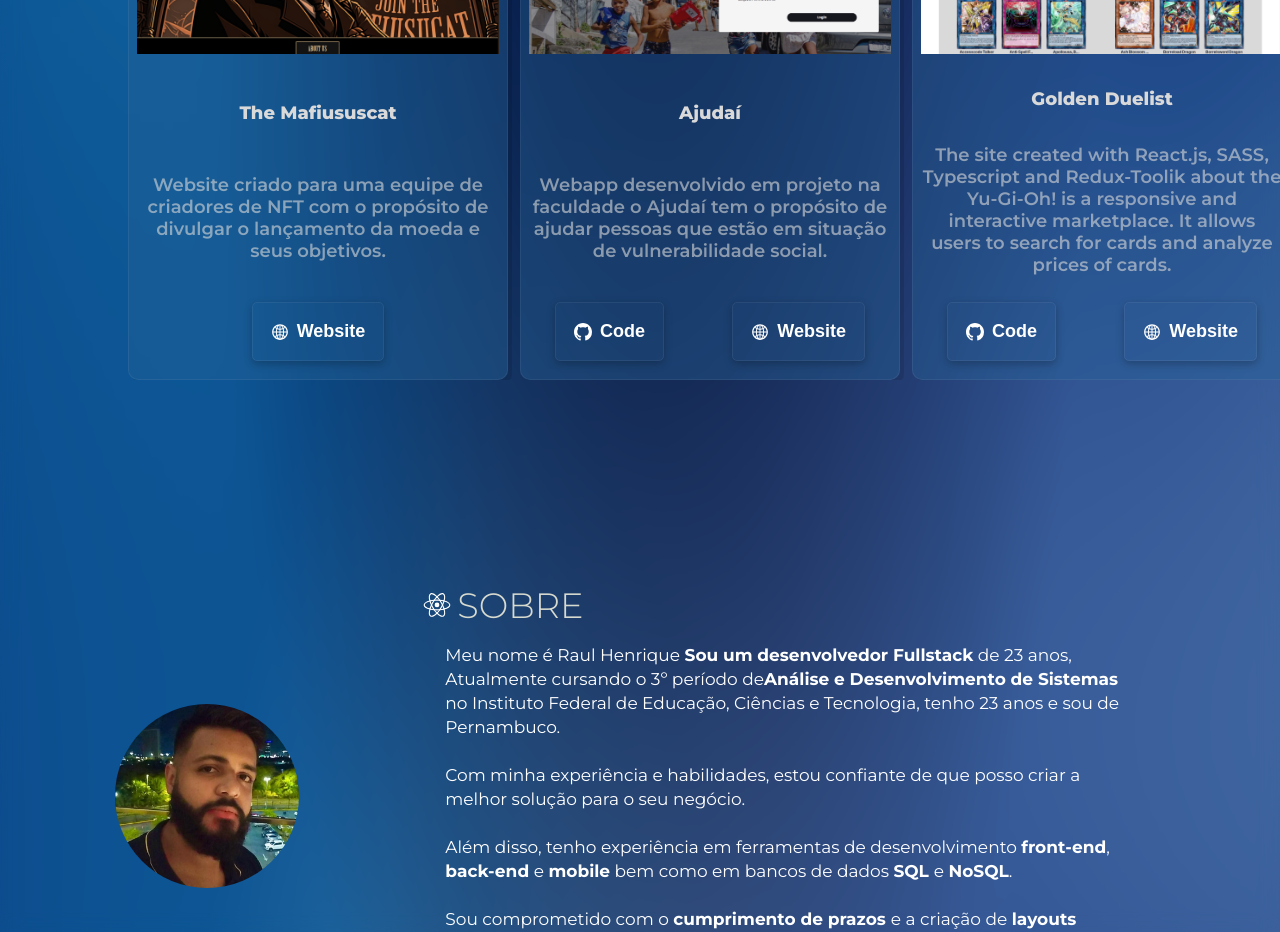
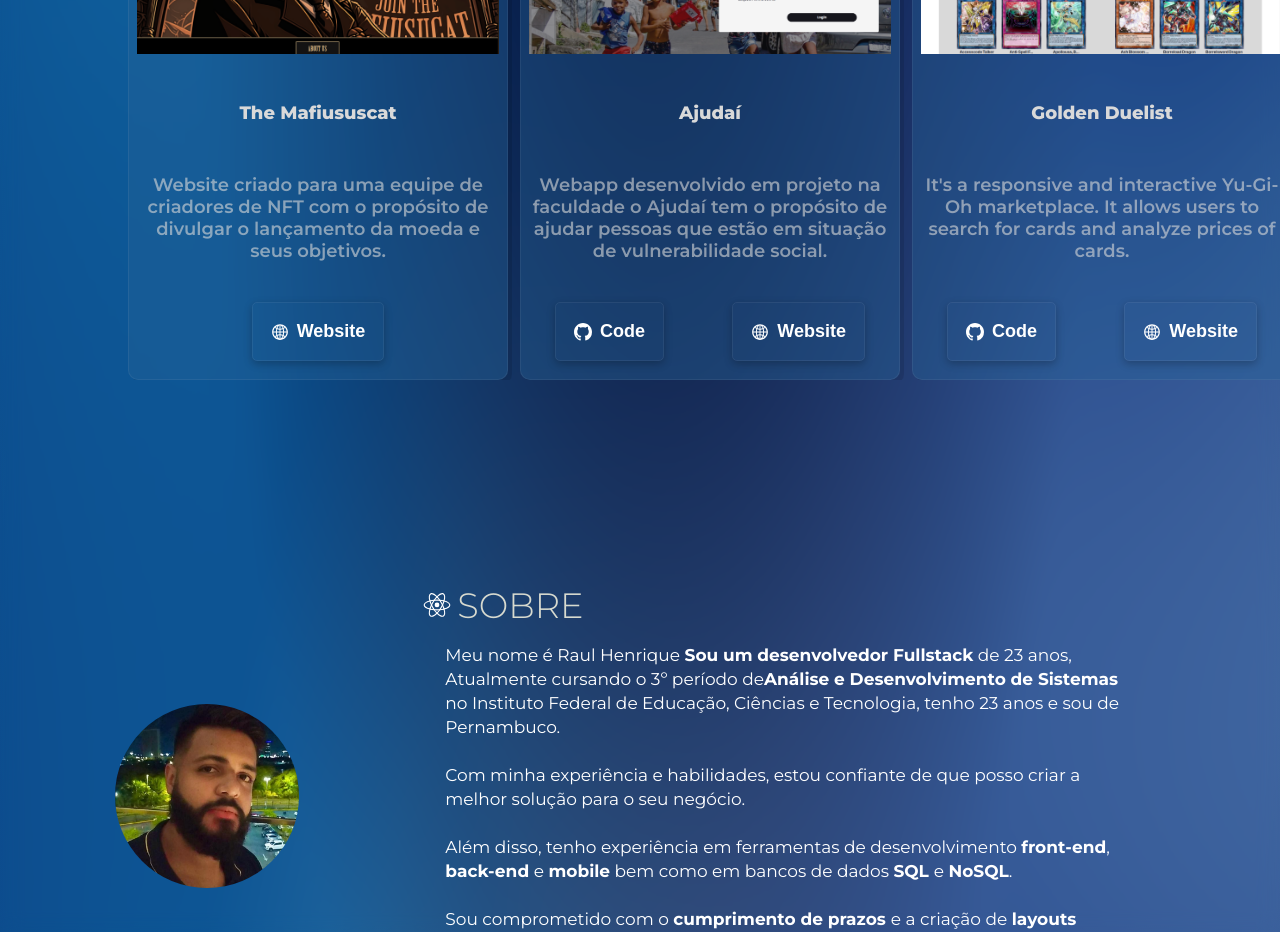
Before and after one commit to raulhenrique-x3/Portifolio---NextJs---2022, a Next.js app: page / in a window 1280 px wide. Shown: the part 1020-1952 px from the top of the page. Built offline with nearby package versions, Linux system fonts and the light colour scheme.

Commit message:
fix: height of section one and text of gde duelist

```diff
--- a/src/components/section01/section01.module.scss
+++ b/src/components/section01/section01.module.scss
@@ -1,14 +1,5 @@
 @import "../../../styles/colors";
 @import "../../../styles/fonts";
-
-// @keyframes rotate {
-//   0% {
-//     transform: rotate(0deg);
-//   }
-//   100% {
-//     transform: rotate(360deg);
-//   }
-// }
 
 .sectOne {
   width: 100%;
@@ -23,7 +14,7 @@
 
 .infoData {
   width: 100%;
-  height: 60vh;
+  height: 80vh;
   position: relative;
   display: flex;
   justify-content: center;
--- a/src/const/figuresInfo.ts
+++ b/src/const/figuresInfo.ts
@@ -61,7 +61,8 @@ export const figureInfoPtBr = [
     src: "/advPage.svg",
     alt: "Landing Page responsiva criada com NextJs, Typescript, SCSS e algumas libs React.",
     title: "Henrique Advocacia",
-    description: "Landing Page responsiva criada com NextJs, Typescript, SCSS e algumas libs React..",
+    description:
+      "Landing Page responsiva criada com NextJs, Typescript, SCSS e algumas libs React..",
     code: "https://github.com/raulhenrique-x3/raul-henrique-advocacia",
     website: "https://henrique-advocacia.vercel.app/",
     objectFit: "cover",
@@ -85,7 +86,8 @@ export const figureInfoEn = [
     src: "/ajudai.png",
     alt: "Webapp desenvolvido em projeto na faculdade o Ajudaí tem o propósito de ajudar pessoas que estão em situação de vulnerabilidade social.",
     title: "Ajudaí",
-    description: "Webapp desenvolvido em projeto na faculdade o Ajudaí tem o propósito de ajudar pessoas que estão em situação de vulnerabilidade social.",
+    description:
+      "Webapp desenvolvido em projeto na faculdade o Ajudaí tem o propósito de ajudar pessoas que estão em situação de vulnerabilidade social.",
     code: "https://github.com/Ajudai/projeto",
     website: "https://ajudai.vercel.app/",
     objectFit: "cover",
@@ -97,7 +99,7 @@ export const figureInfoEn = [
     alt: "Golden Duelist project, based on the Yu-Gi-Oh cardGame, created with React.Js, SASS, Typescript and Redux-Toolkit. The site created with React.js, SASS, Typescript and Redux-Toolik about the Yu-Gi-Oh! is a responsive and interactive marketplace. It allows users to search for cards, exchange cards and analyze prices for those exchanges.",
     title: "Golden Duelist",
     description:
-      "The site created with React.js, SASS, Typescript and Redux-Toolik about the Yu-Gi-Oh! is a responsive and interactive marketplace. It allows users to search for cards and analyze prices of cards.",
+      "It's a responsive and interactive Yu-Gi-Oh marketplace. It allows users to search for cards and analyze prices of cards.",
     code: "https://github.com/raulhenrique-x3/Golden-Duelist",
     website: "https://golden-duelist.vercel.app/",
     objectFit: "cover",
@@ -120,7 +122,8 @@ export const figureInfoEn = [
     src: "/henrique_lawyer.png",
     alt: "Responsive landing page created with NextJs, Typescript, SCSS and some React libs.",
     title: "Henrique Advocacy",
-    description: "Responsive landing page created with NextJs, Typescript, SCSS and some React libs.",
+    description:
+      "Responsive landing page created with NextJs, Typescript, SCSS and some React libs.",
     code: "https://github.com/raulhenrique-x3/raul-henrique-advocacia",
     website: "https://henrique-advocacia.vercel.app/",
     objectFit: "cover",
```
